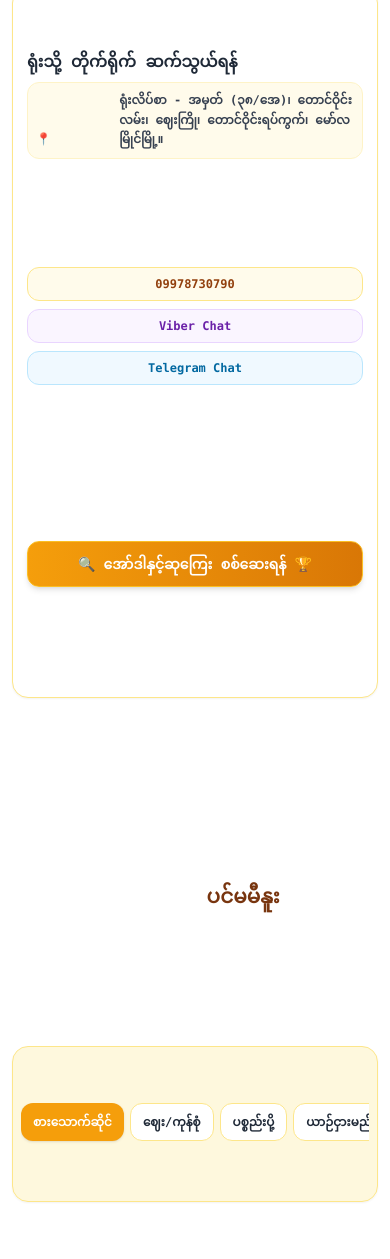
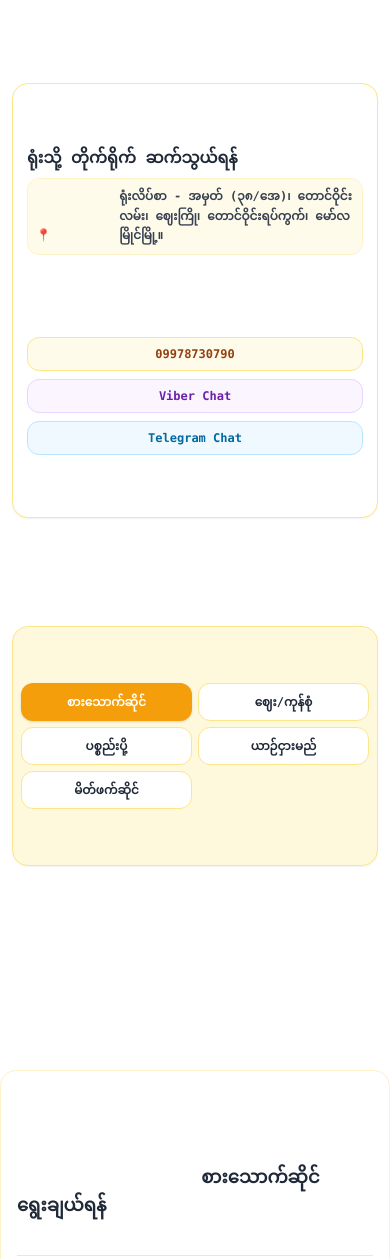
Before and after one commit to phyodelivery1-eng/Phyo-Delivery-Services, a plain HTML site: page index.html in a window 390 px wide. Shown: the part 1048-2307 px from the top of the page. Drawn offline with nearby package versions, Linux system fonts and the light colour scheme; a web font is replaced by a local one.

Commit message:
Update index.html

```diff
--- a/index.html
+++ b/index.html
@@ -50,6 +50,10 @@
             padding: 8px;
         }
     </style>
+
+
+<!-- pt-[70px] ပေးထား၍ Fixed Navbar အောက်သို့ စာများ ငုပ်မဝင်တော့ပါ -->
+
 
     <!-- Fixed Navbar -->
     <nav class="fixed top-0 left-0 right-0 w-full bg-amber-500 text-gray-900 px-4 py-2 shadow-md z-50">
@@ -80,8 +84,8 @@
     <!-- Main Content Container (လိပ်စာ၊ မီနူးများ) -->
     <div class="max-w-2xl mx-auto p-3 space-y-3">
 
-        <!-- Contact Support Card (လိပ်စာနှင့် ခလုတ်များ) -->
-        <div class="bg-white p-3.5 rounded-2xl shadow-sm border border-amber-200 space-y-3">
+        <!-- Contact Support Card (လိပ်စာ) -->
+        <div class="bg-white p-3.5 rounded-2xl shadow-sm border border-amber-200">
             <div class="flex flex-col md:flex-row md:items-center md:justify-between gap-2">
                 <h3 class="text-base sm:text-lg font-bold text-gray-800 whitespace-nowrap">
                     ရုံးသို့ တိုက်ရိုက် ဆက်သွယ်ရန်
@@ -91,8 +95,7 @@
                 </p>
             </div>
 
-            <!-- ပုံမှန် ဆက်သွယ်ရန် ခလုတ် ၃ ခု -->
-            <div class="grid grid-cols-1 sm:grid-cols-3 gap-2">
+            <div class="grid grid-cols-1 sm:grid-cols-3 gap-2 mt-2.5">
                 <a href="tel:09978730790" class="flex items-center justify-center gap-2 bg-amber-50 hover:bg-amber-100 text-amber-800 p-2 rounded-xl border border-amber-200 transition font-bold text-xs">
                     <span>09978730790</span>
                 </a>
@@ -103,45 +106,31 @@
                     <span>Telegram Chat</span>
                 </a>
             </div>
-
-            <!-- အော်ဒါအခြေအနေစစ်ဆေးရန် သီးသန့်ပေါ်လွင်သော ခလုတ်အကြီး -->
-            <div>
-                <a href="https://t.me/phyodeliordertracking_bot" target="_blank" class="w-full flex items-center justify-center gap-2 bg-gradient-to-r from-amber-500 to-amber-600 hover:from-amber-600 hover:to-amber-700 text-white font-black py-3 px-4 rounded-xl shadow-md border border-amber-400 transition-all text-sm sm:text-base">
-                    <span>🔍</span>
-                    <span>အော်ဒါနှင့်ဆုကြေး စစ်ဆေးရန်</span>
-                    <span>🏆</span>
-                </a>
-            </div>
         </div>
 
         <!-- Main Menu Tabs (ပင်မမီနူး) -->
-<div class="max-w-2xl mx-auto my-4">
-    <!-- ခေါင်းစဉ်ကြီး -->
-    <h2 class="text-xl font-extrabold text-amber-900 mb-3 text-center sm:text-left">
-        ပင်မမီနူး
-    </h2>
-
-    <!-- မီနူး ဘား -->
-    <div class="bg-amber-100/60 p-2 rounded-2xl border border-amber-200 shadow-sm">
-        <div class="flex sm:grid sm:grid-cols-5 gap-1.5 overflow-x-auto pb-1 scrollbar-none">
-            <button id="tabFood" onclick="switchServiceMode('food')" class="whitespace-nowrap flex items-center justify-center gap-1.5 py-2.5 px-3 rounded-xl font-bold text-xs bg-amber-500 text-white shadow transition-all shrink-0">
+        <div class="max-w-2xl mx-auto bg-amber-100/60 p-2 rounded-2xl border border-amber-200 shadow-sm">
+            <div class="grid grid-cols-2 sm:grid-cols-5 gap-1.5">
+                <button id="tabFood" onclick="switchServiceMode('food')" class="flex items-center justify-center gap-1.5 py-2.5 px-2 rounded-xl font-bold text-xs bg-amber-500 text-white shadow transition-all">
                      <span>စားသောက်ဆိုင်</span>
                 </button>
-            <button id="tabShopping" onclick="switchServiceMode('shopping')" class="whitespace-nowrap flex items-center justify-center gap-1.5 py-2.5 px-3 rounded-xl font-bold text-xs bg-white text-gray-800 hover:bg-amber-50 transition-all border border-amber-200 shrink-0">
+                <button id="tabShopping" onclick="switchServiceMode('shopping')" class="flex items-center justify-center gap-1.5 py-2.5 px-2 rounded-xl font-bold text-xs bg-white text-gray-800 hover:bg-amber-50 transition-all border border-amber-200">
                      <span>ဈေး/ကုန်စုံ</span>
                 </button>
-            <button id="tabParcel" onclick="switchServiceMode('parcel')" class="whitespace-nowrap flex items-center justify-center gap-1.5 py-2.5 px-3 rounded-xl font-bold text-xs bg-white text-gray-800 hover:bg-amber-50 transition-all border border-amber-200 shrink-0">
+                <button id="tabParcel" onclick="switchServiceMode('parcel')" class="flex items-center justify-center gap-1.5 py-2.5 px-2 rounded-xl font-bold text-xs bg-white text-gray-800 hover:bg-amber-50 transition-all border border-amber-200">
                      <span>ပစ္စည်းပို့</span>
                 </button>
-            <button id="tabRental" onclick="switchServiceMode('rental')" class="whitespace-nowrap flex items-center justify-center gap-1.5 py-2.5 px-3 rounded-xl font-bold text-xs bg-white text-gray-800 hover:bg-amber-50 transition-all border border-amber-200 shrink-0">
+                <button id="tabRental" onclick="switchServiceMode('rental')" class="flex items-center justify-center gap-1.5 py-2.5 px-2 rounded-xl font-bold text-xs bg-white text-gray-800 hover:bg-amber-50 transition-all border border-amber-200">
                      <span>ယာဉ်ငှားမည်</span>
                 </button>
-            <button id="tabPartner" onclick="switchServiceMode('partner')" class="whitespace-nowrap flex items-center justify-center gap-1.5 py-2.5 px-3 rounded-xl font-bold text-xs bg-white text-gray-800 hover:bg-amber-50 transition-all border border-amber-200 shrink-0">
+                <button id="tabPartner" onclick="switchServiceMode('partner')" class="flex items-center justify-center gap-1.5 py-2.5 px-2 rounded-xl font-bold text-xs bg-white text-gray-800 hover:bg-amber-50 transition-all border border-amber-200">
                      <span>မိတ်ဖက်ဆိုင်</span>
                 </button>
             </div>
         </div>
-</div>
+
+    </div>
+
 
         <!-- 1. FOOD SECTION -->
         <section id="foodSection" class="bg-white p-4 rounded-2xl shadow-sm border border-amber-100 space-y-4">
@@ -2715,6 +2704,13 @@ let previousPartnerStore = 'partner1';
         };
     </script>
 
+</pre>
+    <p><br></p>
+    <p><br></p>
+    <p><br></p>
+    <p><br></p>
+    <p><br></p>
+    <p><br></p>
 </body>
 
 </html>
```
Lines whose indentation alone changed are shown as unchanged.
